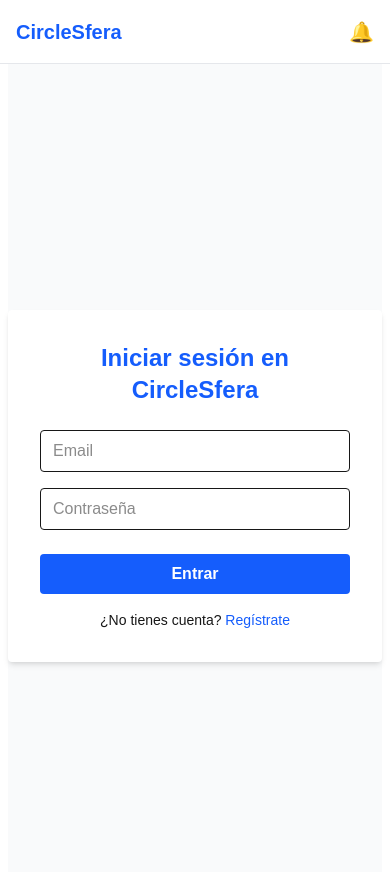
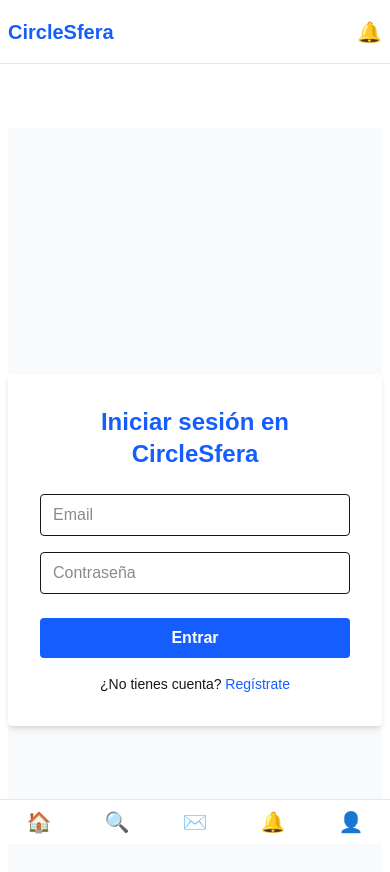
Before and after one commit to Circlesfera/circlesfera-frontend, a Next.js app: page /login in a window 390 px wide. Shown: the top 872 px of the page. Built offline with nearby package versions, Linux system fonts and the light colour scheme; no server answers.

Commit message:
feat(responsive): layout, sidebar y header totalmente adaptables a móvil, tablet y escritorio

```diff
--- a/src/app/layout.tsx
+++ b/src/app/layout.tsx
@@ -21,7 +21,7 @@ export default function RootLayout({
           <Header />
           <div className="flex">
             <Sidebar />
-            <main className="flex-1 min-h-screen pt-16 md:pl-56 px-2 md:px-0">
+            <main className="flex-1 min-h-screen pt-16 px-2 md:pl-56 md:px-0 w-full max-w-full">
               {children}
             </main>
           </div>
--- a/src/components/Header.tsx
+++ b/src/components/Header.tsx
@@ -8,7 +8,7 @@ export default function Header() {
   const unread = useUnreadNotifications();
 
   return (
-    <header className="fixed top-0 left-0 w-full h-16 bg-white border-b border-gray-200 flex items-center justify-between px-4 z-50">
+    <header className="sticky top-0 left-0 w-full h-16 bg-white border-b border-gray-200 flex items-center justify-between px-2 md:px-4 z-50">
       {/* Logo */}
       <div className="flex items-center gap-2">
         <span className="font-bold text-xl text-blue-600">CircleSfera</span>
--- a/src/components/Sidebar.tsx
+++ b/src/components/Sidebar.tsx
@@ -3,6 +3,8 @@ import Link from 'next/link';
 
 export default function Sidebar() {
   return (
+    <>
+      {/* Sidebar para md+ */}
       <aside className="hidden md:flex flex-col w-56 h-screen pt-20 bg-white border-r border-gray-200 fixed left-0 top-0 z-40">
         <nav className="flex flex-col gap-4 px-4">
           <Link href="/" className="flex items-center gap-3 py-2 px-2 rounded hover:bg-gray-100">
@@ -27,5 +29,24 @@ export default function Sidebar() {
           </Link>
         </nav>
       </aside>
+      {/* Menú inferior fijo para móvil */}
+      <nav className="fixed bottom-0 left-0 w-full bg-white border-t border-gray-200 flex justify-around items-center py-2 z-50 md:hidden">
+        <Link href="/" className="flex flex-col items-center text-xl">
+          <span>🏠</span>
+        </Link>
+        <Link href="/explore" className="flex flex-col items-center text-xl">
+          <span>🔍</span>
+        </Link>
+        <Link href="/messages" className="flex flex-col items-center text-xl">
+          <span>✉️</span>
+        </Link>
+        <Link href="/notifications" className="flex flex-col items-center text-xl">
+          <span>🔔</span>
+        </Link>
+        <Link href="/profile" className="flex flex-col items-center text-xl">
+          <span>👤</span>
+        </Link>
+      </nav>
+    </>
   );
 }
```
Lines whose indentation alone changed are shown as unchanged.
